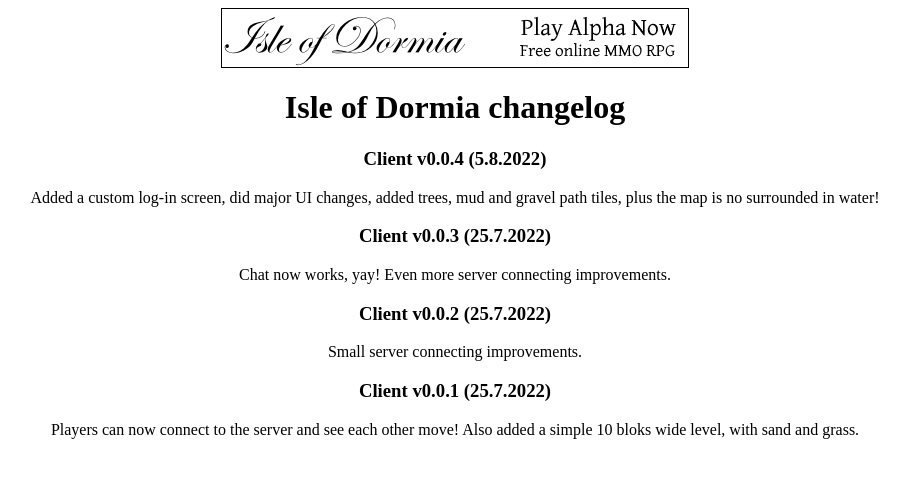
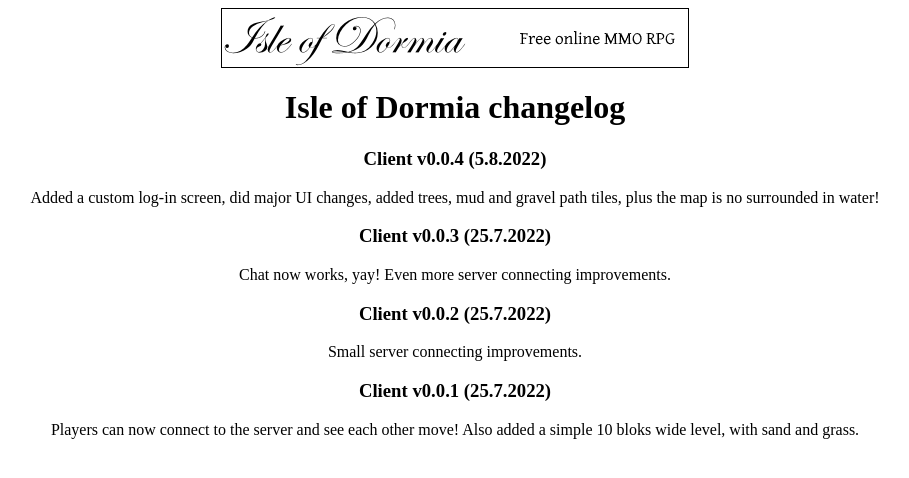
Before and after one commit to IronBeagle2/dormiasite, a plain HTML site: page changelog/index.html in a window 1280 px wide. Shown: the whole page, without its empty margins (185-1094 px from the left). Drawn offline with Linux system fonts and the light colour scheme.

Commit message:
pre alpha banner

```diff
--- a/changelog/index.html
+++ b/changelog/index.html
@@ -1,6 +1,6 @@
 <center>
     <td with="700">
-        <img src="/bannerPNG.png">
+        <img src="/bannerPreAlpha.png">
         <h1>Isle of Dormia changelog</h1>
         <h3>Client v0.0.4 (5.8.2022)</h3>
         <p>
```
Also changed, not shown: index.html (+1 -1 lines), bannerAlpha.png (renamed from bannerPNG.png), bannerPreAlpha.png (added), 3 other files.
